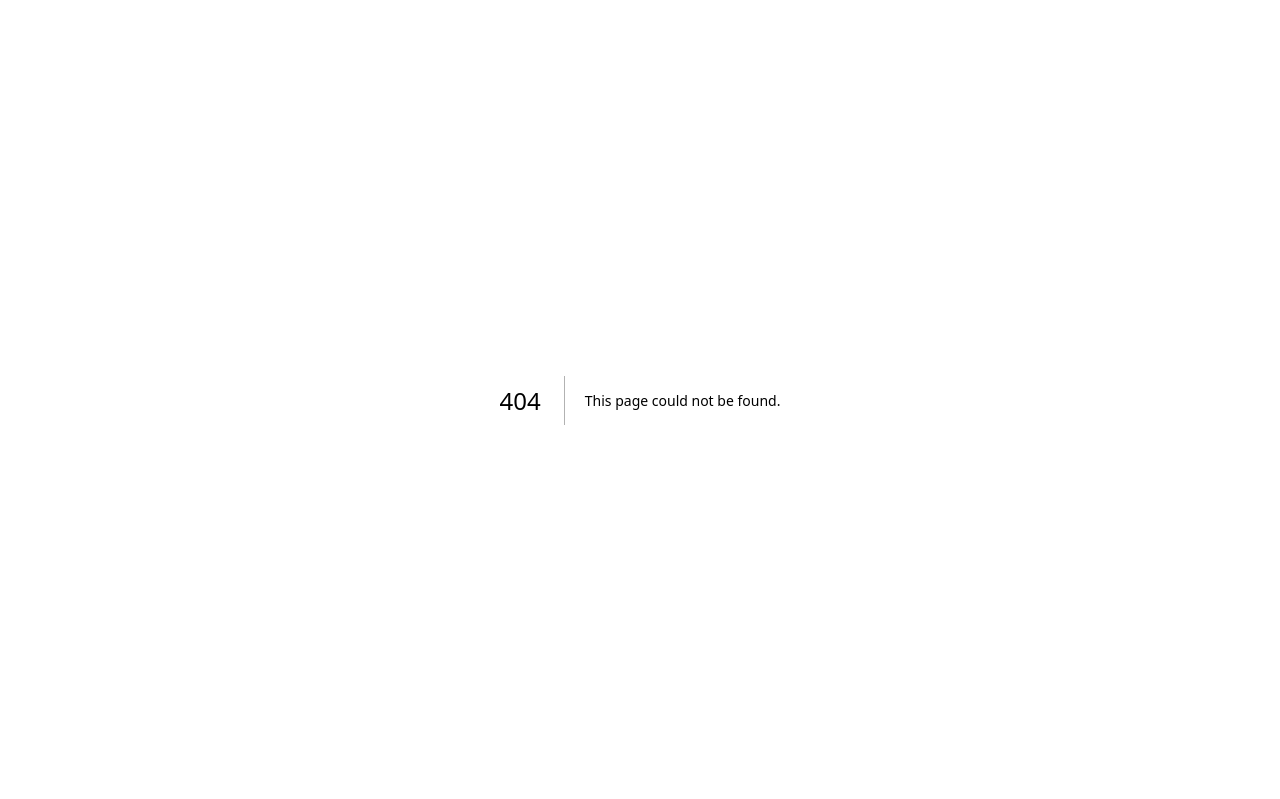
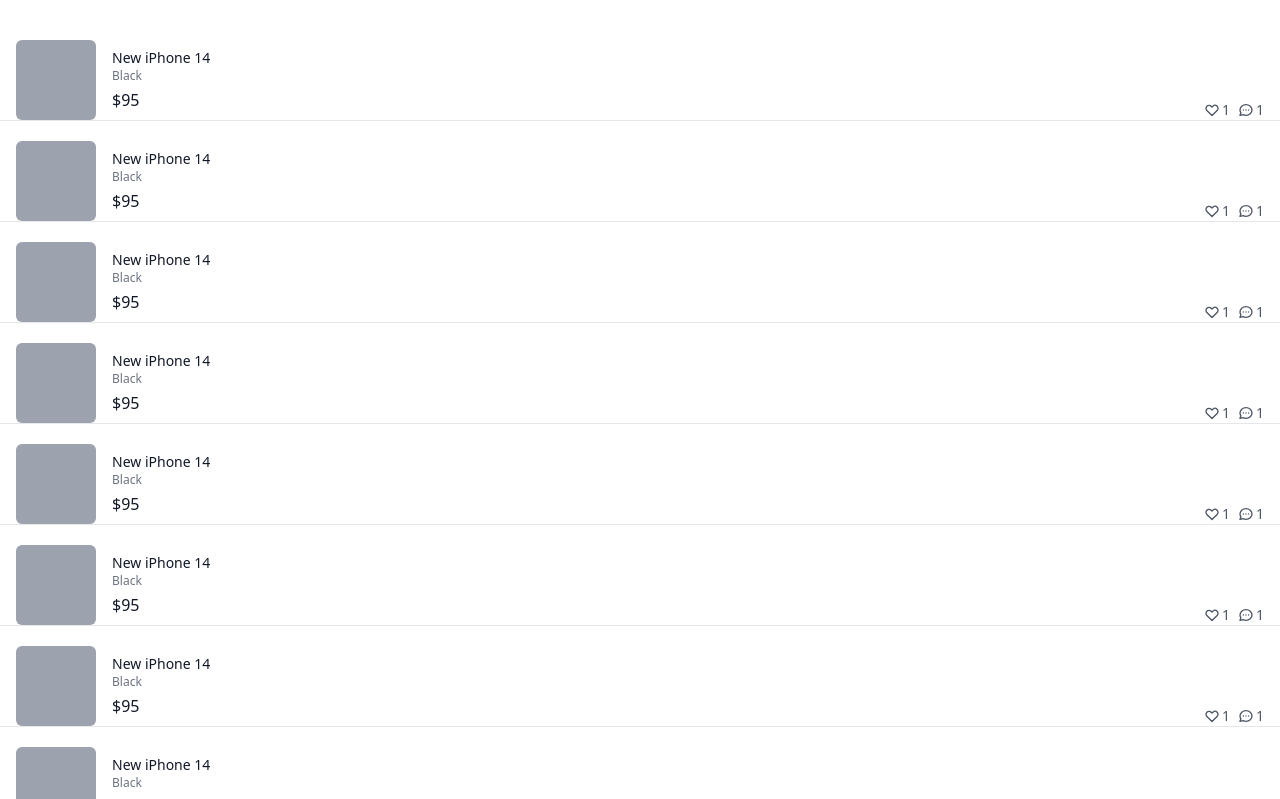
Before and after one commit to ssseok/Carrot-Market, a Next.js app: page /profile/bought in a window 1280 px wide. Before the commit this address had no page. Shown: the top 799 px of the page. Built offline with nearby package versions, Linux system fonts and the light colour scheme.

Commit message:
design: Bought, Loved, Sold, EditProfile UI

```diff
--- /dev/null
+++ b/pages/profile/bought.tsx
@@ -0,0 +1,63 @@
+import type { NextPage } from "next";
+
+const Bought: NextPage = () => {
+  return (
+    <div className="flex flex-col space-y-5 py-10 ">
+      {[...Array(10)].map((_, i) => (
+        <div
+          key={i}
+          className="flex cursor-pointer justify-between border-b px-4"
+        >
+          <div className="flex space-x-4">
+            <div className="h-20 w-20 rounded-md bg-gray-400" />
+            <div className="flex flex-col pt-2">
+              <h3 className="text-sm font-medium text-gray-900">
+                New iPhone 14
+              </h3>
+              <span className="text-xs text-gray-500">Black</span>
+              <span className="mt-1 font-medium text-gray-900">$95</span>
+            </div>
+          </div>
+          <div className="flex items-end justify-end space-x-2">
+            <div className=" flex items-center space-x-0.5 text-sm text-gray-600">
+              <svg
+                className="h-4 w-4"
+                fill="none"
+                stroke="currentColor"
+                viewBox="0 0 24 24"
+                xmlns="http://www.w3.org/2000/svg"
+              >
+                <path
+                  strokeLinecap="round"
+                  strokeLinejoin="round"
+                  strokeWidth="2"
+                  d="M4.318 6.318a4.5 4.5 0 000 6.364L12 20.364l7.682-7.682a4.5 4.5 0 00-6.364-6.364L12 7.636l-1.318-1.318a4.5 4.5 0 00-6.364 0z"
+                ></path>
+              </svg>
+              <span>1</span>
+            </div>
+            <div className="flex items-center space-x-0.5 text-sm text-gray-600">
+              <svg
+                className="h-4 w-4"
+                fill="none"
+                stroke="currentColor"
+                viewBox="0 0 24 24"
+                xmlns="http://www.w3.org/2000/svg"
+              >
+                <path
+                  strokeLinecap="round"
+                  strokeLinejoin="round"
+                  strokeWidth="2"
+                  d="M8 12h.01M12 12h.01M16 12h.01M21 12c0 4.418-4.03 8-9 8a9.863 9.863 0 01-4.255-.949L3 20l1.395-3.72C3.512 15.042 3 13.574 3 12c0-4.418 4.03-8 9-8s9 3.582 9 8z"
+                ></path>
+              </svg>
+              <span>1</span>
+            </div>
+          </div>
+        </div>
+      ))}
+    </div>
+  );
+};
+
+export default Bought;
--- /dev/null
+++ b/pages/profile/edit.tsx
@@ -0,0 +1,50 @@
+import type { NextPage } from "next";
+
+const EditProfile: NextPage = () => {
+  return (
+    <div className="space-y-4 py-10 px-4">
+      <div className="flex items-center space-x-3">
+        <div className="h-14 w-14 rounded-full bg-slate-500" />
+        <label
+          htmlFor="picture"
+          className="cursor-pointer rounded-md border border-gray-300 py-2 px-3 text-sm font-medium text-gray-700 shadow-sm focus:ring-2 focus:ring-orange-500 focus:ring-offset-2"
+        >
+          Change
+          <input id="picture" type="file" className="hidden" accept="image/*" />
+        </label>
+      </div>
+      <div className="space-y-1">
+        <label htmlFor="email" className="text-sm font-medium text-gray-700">
+          Email address
+        </label>
+        <input
+          id="email"
+          type="email"
+          className="w-full appearance-none rounded-md border border-gray-300 px-3 py-2 placeholder-gray-400 shadow-sm focus:border-orange-500 focus:outline-none focus:ring-orange-500"
+          required
+        />
+      </div>
+      <div className="space-y-1">
+        <label htmlFor="phone" className="text-sm font-medium text-gray-700">
+          Phone number
+        </label>
+        <div className="flex rounded-md shadow-sm">
+          <span className="flex select-none items-center justify-center rounded-l-md border border-r-0 border-gray-300 bg-gray-50 px-3 text-sm text-gray-500">
+            +82
+          </span>
+          <input
+            id="input"
+            type="number"
+            className="w-full appearance-none rounded-md rounded-l-none border border-gray-300 px-3 py-2 placeholder-gray-400 shadow-sm focus:border-orange-500 focus:outline-none focus:ring-orange-500"
+            required
+          />
+        </div>
+      </div>
+      <button className="mt-5 w-full rounded-md border border-transparent bg-orange-500 py-2 px-4 text-sm font-medium text-white shadow-sm hover:bg-orange-600 focus:outline-none focus:ring-2 focus:ring-orange-500 focus:ring-offset-2 ">
+        Update profile
+      </button>
+    </div>
+  );
+};
+
+export default EditProfile;
--- /dev/null
+++ b/pages/profile/loved.tsx
@@ -0,0 +1,63 @@
+import type { NextPage } from "next";
+
+const Loved: NextPage = () => {
+  return (
+    <div className="flex flex-col space-y-5 py-10 ">
+      {[...Array(10)].map((_, i) => (
+        <div
+          key={i}
+          className="flex cursor-pointer justify-between border-b px-4"
+        >
+          <div className="flex space-x-4">
+            <div className="h-20 w-20 rounded-md bg-gray-400" />
+            <div className="flex flex-col pt-2">
+              <h3 className="text-sm font-medium text-gray-900">
+                New iPhone 14
+              </h3>
+              <span className="text-xs text-gray-500">Black</span>
+              <span className="mt-1 font-medium text-gray-900">$95</span>
+            </div>
+          </div>
+          <div className="flex items-end justify-end space-x-2">
+            <div className=" flex items-center space-x-0.5 text-sm text-gray-600">
+              <svg
+                className="h-4 w-4"
+                fill="none"
+                stroke="currentColor"
+                viewBox="0 0 24 24"
+                xmlns="http://www.w3.org/2000/svg"
+              >
+                <path
+                  strokeLinecap="round"
+                  strokeLinejoin="round"
+                  strokeWidth="2"
+                  d="M4.318 6.318a4.5 4.5 0 000 6.364L12 20.364l7.682-7.682a4.5 4.5 0 00-6.364-6.364L12 7.636l-1.318-1.318a4.5 4.5 0 00-6.364 0z"
+                ></path>
+              </svg>
+              <span>1</span>
+            </div>
+            <div className="flex items-center space-x-0.5 text-sm text-gray-600">
+              <svg
+                className="h-4 w-4"
+                fill="none"
+                stroke="currentColor"
+                viewBox="0 0 24 24"
+                xmlns="http://www.w3.org/2000/svg"
+              >
+                <path
+                  strokeLinecap="round"
+                  strokeLinejoin="round"
+                  strokeWidth="2"
+                  d="M8 12h.01M12 12h.01M16 12h.01M21 12c0 4.418-4.03 8-9 8a9.863 9.863 0 01-4.255-.949L3 20l1.395-3.72C3.512 15.042 3 13.574 3 12c0-4.418 4.03-8 9-8s9 3.582 9 8z"
+                ></path>
+              </svg>
+              <span>1</span>
+            </div>
+          </div>
+        </div>
+      ))}
+    </div>
+  );
+};
+
+export default Loved;
--- /dev/null
+++ b/pages/profile/sold.tsx
@@ -0,0 +1,63 @@
+import type { NextPage } from "next";
+
+const Sold: NextPage = () => {
+  return (
+    <div className="flex flex-col space-y-5 py-10 ">
+      {[...Array(10)].map((_, i) => (
+        <div
+          key={i}
+          className="flex cursor-pointer justify-between border-b px-4"
+        >
+          <div className="flex space-x-4">
+            <div className="h-20 w-20 rounded-md bg-gray-400" />
+            <div className="flex flex-col pt-2">
+              <h3 className="text-sm font-medium text-gray-900">
+                New iPhone 14
+              </h3>
+              <span className="text-xs text-gray-500">Black</span>
+              <span className="mt-1 font-medium text-gray-900">$95</span>
+            </div>
+          </div>
+          <div className="flex items-end justify-end space-x-2">
+            <div className=" flex items-center space-x-0.5 text-sm text-gray-600">
+              <svg
+                className="h-4 w-4"
+                fill="none"
+                stroke="currentColor"
+                viewBox="0 0 24 24"
+                xmlns="http://www.w3.org/2000/svg"
+              >
+                <path
+                  strokeLinecap="round"
+                  strokeLinejoin="round"
+                  strokeWidth="2"
+                  d="M4.318 6.318a4.5 4.5 0 000 6.364L12 20.364l7.682-7.682a4.5 4.5 0 00-6.364-6.364L12 7.636l-1.318-1.318a4.5 4.5 0 00-6.364 0z"
+                ></path>
+              </svg>
+              <span>1</span>
+            </div>
+            <div className="flex items-center space-x-0.5 text-sm text-gray-600">
+              <svg
+                className="h-4 w-4"
+                fill="none"
+                stroke="currentColor"
+                viewBox="0 0 24 24"
+                xmlns="http://www.w3.org/2000/svg"
+              >
+                <path
+                  strokeLinecap="round"
+                  strokeLinejoin="round"
+                  strokeWidth="2"
+                  d="M8 12h.01M12 12h.01M16 12h.01M21 12c0 4.418-4.03 8-9 8a9.863 9.863 0 01-4.255-.949L3 20l1.395-3.72C3.512 15.042 3 13.574 3 12c0-4.418 4.03-8 9-8s9 3.582 9 8z"
+                ></path>
+              </svg>
+              <span>1</span>
+            </div>
+          </div>
+        </div>
+      ))}
+    </div>
+  );
+};
+
+export default Sold;
```
Also changed, not shown: pages/profile/index.tsx (renamed from pages/profile.tsx).
